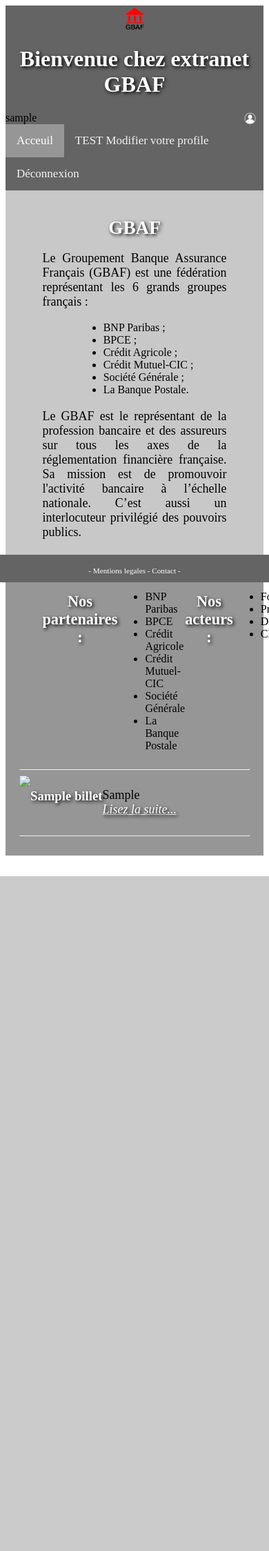
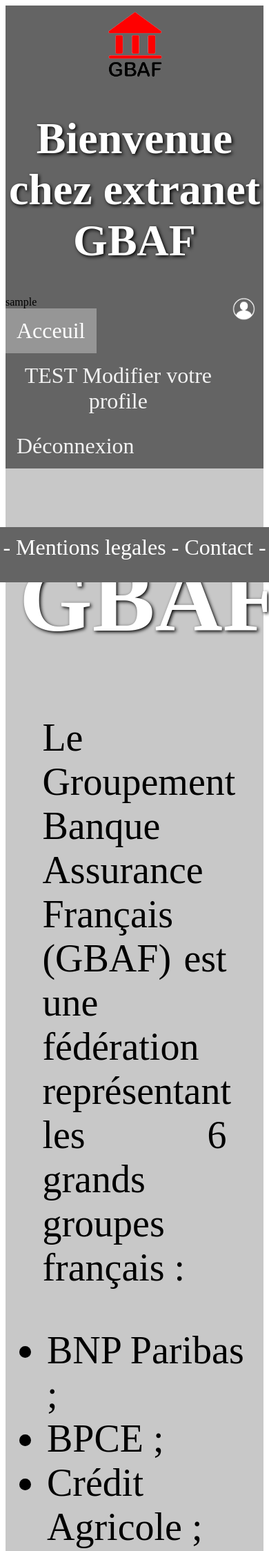
Before and after one commit to Salro-72/OC-GBAF, a PHP site: page /connected/homepage.php in a window 390 px wide; the page is wider, and only the part inside the window is pictured. Shown: the top 2248 px of that part at 69% size. Before the commit the page ends 1270 px from the top of that part, so only its background shows below. Run offline with PHP 8.4, Linux system fonts and the light colour scheme; the visitor is signed in with stand-in values (Sample User, id 1); tables that the repository leaves empty or names only in its code hold one stand-in row (values such as "Sample post").

Commit message:
Add files via upload

```diff
--- a/style_GBAF.css
+++ b/style_GBAF.css
@@ -36,7 +36,7 @@ p {
   font-size: 1.2em;
 }
 
-.connexion_button {
+.submit_button {
   background-color: #c8c8c8;
   border-radius: 8px;
   color: white;
@@ -49,7 +49,7 @@ p {
   cursor: pointer;
 }
 
-.connexion_button:hover {
+.submit_button:hover {
   background-color: #646464;
   color: white;
   transition-duration: 0.4s;
@@ -77,13 +77,7 @@ p {
   font-size: 1.2em;
 }
 
-.new_inscription {
-  text-align: center;
-  display: block;
-  margin-right: 4px;
-}
-
-.new_password {
+.box_link {
   text-align: center;
   display: block;
   margin-right: 4px;
@@ -148,7 +142,7 @@ p.connexion {
  margin-right: 10px;
 }
 
-p.profil_connected {
+.profil_connected {
   font-size: 0.7em;
   text-align: right;
   color: white;
@@ -270,16 +264,10 @@ float: right;
   color:red;
 }
 /* --------------------------------------- PAGE MODIFIER LE PROFILE */
-.message_erreur {
-  font-size: 1.2em;
-  text-align: center;
-  margin-top: 10px;
-}
-
 .edit_box {
   border: 3px solid #646464;
   border-radius: 8px;
-  width: 50%;
+  width: 80%;
   text-align:center;
   font-size: 14px;
   margin-left: auto;
@@ -313,3 +301,233 @@ p.copyright {
   text-align: center;
   bottom:0;
 }
+
+/* --------------------------------------- REGLEMENTS POUR SMARPHONE */
+@media screen and (max-width: 1024px)
+{
+  .center {
+    display: block;
+    margin-left: auto;
+    margin-right: auto;
+    width: 30%;
+  }
+
+  header {
+    background-color: #646464;
+    width: 100%;
+    left:0;
+    right:0;
+  }
+
+  .title {
+    text-align: center;
+    font-size: 2em;
+    color: white;
+    text-shadow: 2px 2px 5px black;
+  }
+
+  .option_box {
+    border: 10px solid #646464;
+    width: 90%;
+    text-align: center;
+    font-size: 4em;
+    margin-left: auto;
+    margin-right: auto;
+    margin-top: 50px;
+    margin-bottom: 50px;
+    padding: 10px;
+  }
+
+  .names {
+    color: black;
+    font-size: 1.2em;
+  }
+
+  .submit_button {
+    background-color: #c8c8c8;
+    border-radius: 8px;
+    color: white;
+    padding: 10px 20px;
+    text-align: center;
+    text-decoration: none;
+    display: inline-block;
+    font-size: 1em;
+    margin: 4px 2px;
+    cursor: pointer;
+  }
+
+  .insert_box {
+    width: 90%;
+    font-size: 1em;
+  }
+
+  .box_link {
+    text-align: center;
+    display: block;
+    margin-right: 4px;
+    font-size: 0.8em;
+  }
+
+  .title_box {
+    text-align: center;
+    color: black;
+    font-size: 1em;
+  }
+
+  .back_link {
+    font-size: 3em;
+    margin-left: 10px;
+  }
+
+  .topnav a {
+    float: left;
+    color: #f2f2f2;
+    text-align: center;
+    padding: 14px 16px;
+    text-decoration: none;
+    font-size: 2em;
+  }
+
+  .profil_connected {
+    font-size: 1em;
+    text-align: right;
+    color: white;
+  }
+
+  .img_profile {
+    width: 10%;
+    float: right;
+    margin-right: 10px;
+   }
+
+   .sectionpresentations {
+    background-color: #c8c8c8;
+    background-size: cover;
+    padding: 20px;
+    font-size: 5em;
+  }
+
+  .presentation_text {
+    text-align: justify;
+    margin-left: auto;
+    margin-right: auto;
+    width: 80%;
+    font-size: 0.7em;
+  }
+
+  .groupes_list {
+    text-align: left;
+    display: table;
+    margin: 0 auto;
+    font-size: 0.7em;
+  }
+
+  .container_lists {
+    display: table;
+    margin-right: 30px;
+    width: 80%;
+    font-size: 3em;
+   }
+
+  .logo_partenaire {
+    width: 100%;
+    display: block;
+    margin-left: auto;
+    margin-right: auto;
+    }
+
+  .presentation_title_h3 {
+    text-align: center;
+    color: white;
+    text-shadow: 2px 2px 5px black;
+    font-size: 5em;
+    }
+
+  .row {
+    display: inline;
+  }
+
+  .sneakpeak_text {
+   text-align: center;
+   font-size: 4em;
+  }
+
+  .logo_acteur_comment {
+    margin-left: auto;
+    margin-right: auto;
+    width: 100%;
+    padding-top: 50px;
+  }
+
+  .presentation_act {
+    text-align: justify;
+    margin-left: auto;
+    margin-right: auto;
+    width: 90%;
+    font-size: 2em;
+  }
+
+  .comment_box {
+    margin-left: 100px;
+    width: 90%;
+  }
+
+  .name_mobile {
+    font-size: 3em;
+  }
+
+  .insert_box_mobile {
+    width: 90%;
+    font-size: 3em;
+  }
+
+  .submit_button_mobile {
+    background-color: #c8c8c8;
+    border-radius: 8px;
+    color: white;
+    padding: 10px 20px;
+    text-align: center;
+    text-decoration: none;
+    display: inline-block;
+    font-size: 4em;
+    margin: 4px 2px;
+    cursor: pointer;
+  }
+
+  .comment_everyone {
+    text-align: right;
+  }
+
+  .vote_like {
+    width: 70%;
+    font-size: 2em;
+  }
+  .vote_dislike {
+    width: 70%;
+    font-size: 2em;
+  }
+
+  p.title_logout {
+    text-align: center;
+    font-size: 5em;
+  }
+
+  footer {
+    position: fixed;
+    background-color: #646464;
+    width: 100%;
+    height: 5em;
+    bottom: 0;
+    left:0;
+    right:0;
+  }
+
+  p.copyright {
+    position: absolute;
+    width: 100%;
+    color: white;
+    font-size: 2em;
+    text-align: center;
+    bottom:0;
+  }
+}
```
